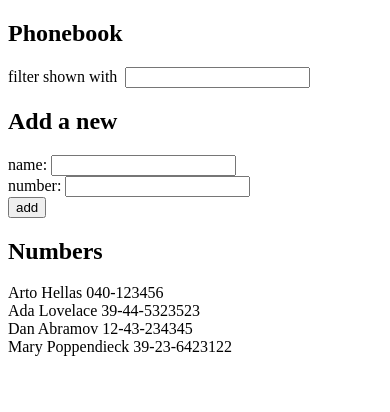
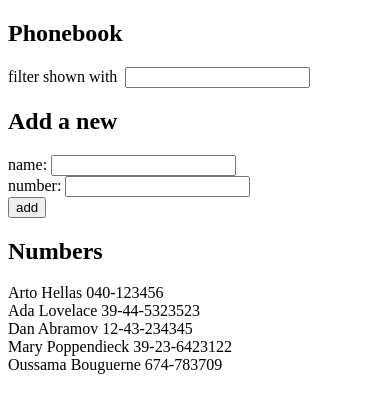
Before and after one commit to codejunky/FullStackOpen, a React (Create React App) app in the folder part2/phonebook/: page / in a window 390 px wide. Shown: the top 412 px of the page. Built offline with nearby package versions, Linux system fonts and the light colour scheme; data requests are answered from the project's data file; the HTML template or start-up script is replaced by a standard one.

Commit message:
Exercise 2.15 - Solution to Phonebook, step 7

```diff
--- a/part2/phonebook/db.json
+++ b/part2/phonebook/db.json
@@ -1,5 +1,5 @@
 {
-    "persons":[
+  "persons": [
     {
       "name": "Arto Hellas",
       "number": "040-123456",
@@ -19,6 +19,11 @@
       "name": "Mary Poppendieck",
       "number": "39-23-6423122",
       "id": 4
+    },
+    {
+      "name": "Oussama Bouguerne",
+      "number": "674-783709",
+      "id": 5
     }
   ]
 }
--- a/part2/phonebook/src/App.js
+++ b/part2/phonebook/src/App.js
@@ -36,9 +36,13 @@ const App = () => {
     if (nameExists) {
       alert(`${newName} is already added to phonebook`)
     } else {
-      setPersons([...persons, { name, number }])
-      setNewName("")
-      setNewNumber("")
+      axios
+        .post("http://localhost:3001/persons", { name, number })
+        .then(({ data }) => {
+          setPersons([...persons, data])
+          setNewName("")
+          setNewNumber("")
+        })
     }
   }
 
```
Lines whose indentation alone changed are shown as unchanged.
